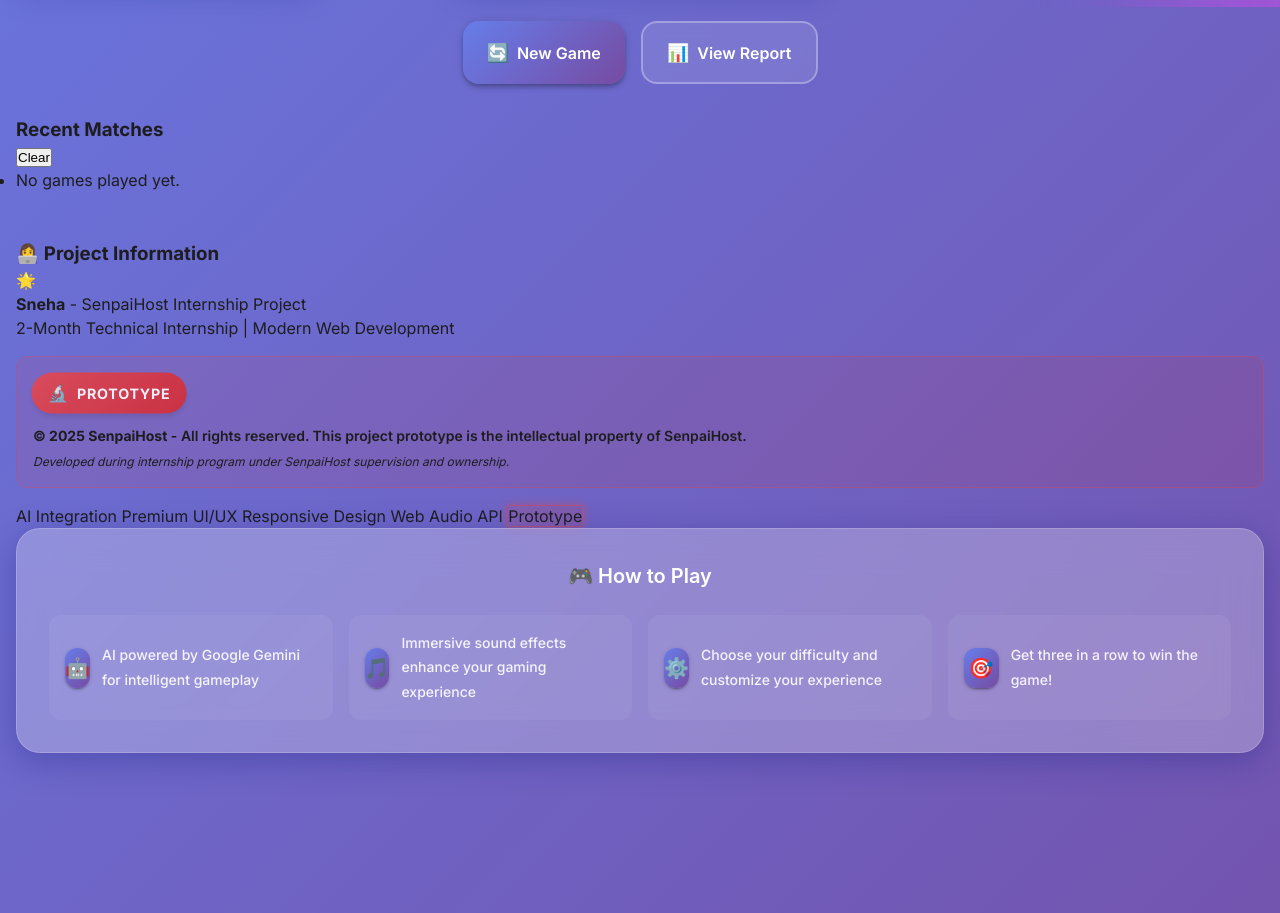
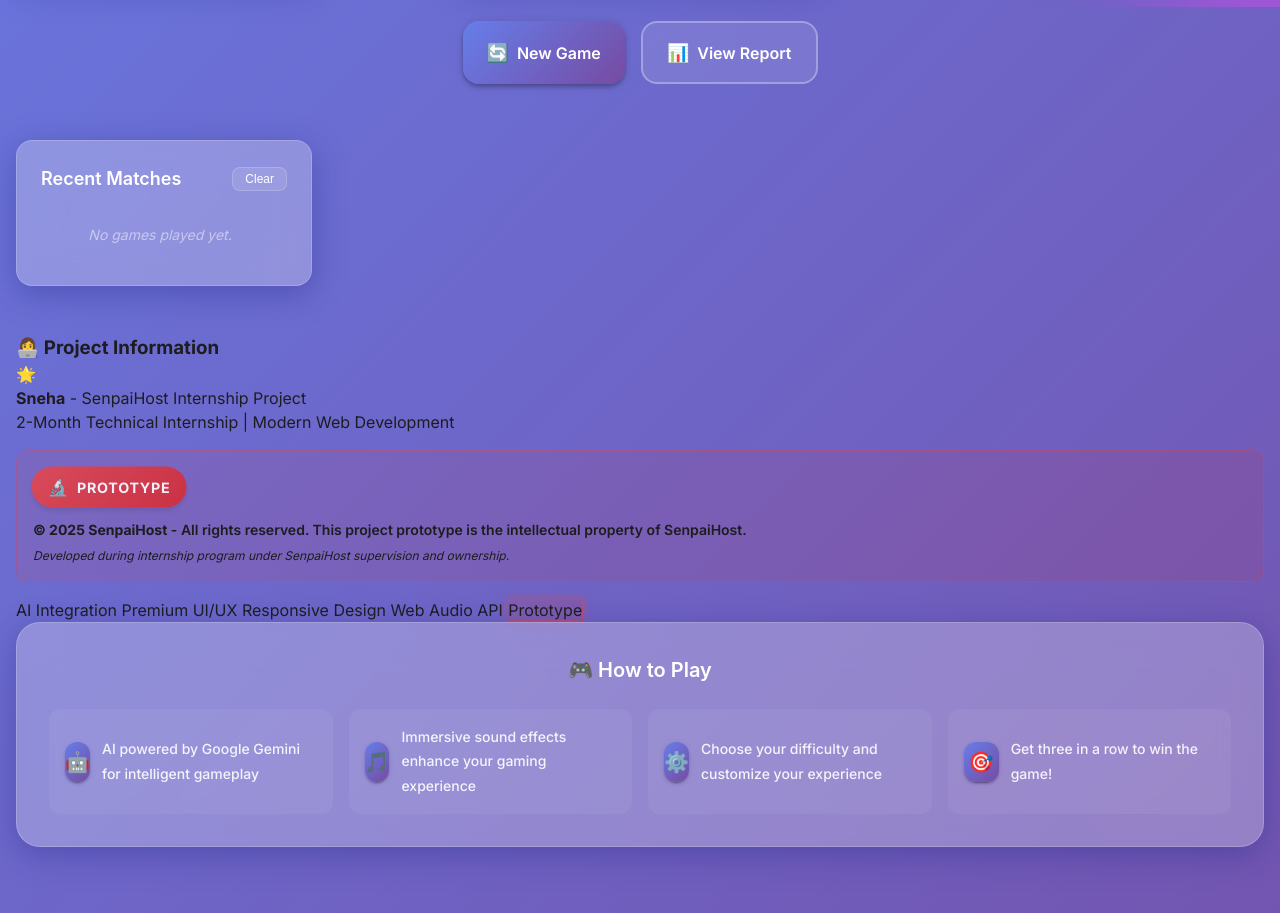
Before and after one commit to SnehaParmar10/senpaihost-internship-project, a website: page index.html in a window 1280 px wide. Shown: the part 793-1706 px from the top of the page. Drawn offline with Linux system fonts and the light colour scheme; a web font is replaced by a local one.

Commit message:
Style: Implement premium glassmorphism styles for History section

```diff
--- a/styles.css
+++ b/styles.css
@@ -1074,5 +1074,106 @@ body {
         font-size: 10px;
     }
 }
+/* ===== GAME HISTORY SECTION ===== */
+.history-section {
+    margin-top: var(--space-6);
+    background: var(--glass-bg);
+    backdrop-filter: blur(20px);
+    border: 1px solid var(--glass-border);
+    border-radius: var(--radius-xl);
+    padding: var(--space-6);
+    box-shadow: var(--shadow-glass);
+    animation: slideInRight 0.8s var(--easing-decelerate) 0.1s both;
+}
 
-/* ===== EXISTING FEATURE TAGS ===== */
+.history-header {
+    display: flex;
+    justify-content: space-between;
+    align-items: center;
+    margin-bottom: var(--space-4);
+}
+
+.history-header h3 {
+    font-family: var(--font-family-display);
+    font-size: var(--font-size-lg);
+    font-weight: var(--font-weight-semibold);
+    color: var(--white);
+    margin: 0;
+}
+
+.clear-btn {
+    padding: var(--space-1) var(--space-3);
+    background: rgba(255, 255, 255, 0.1);
+    border: 1px solid var(--glass-border);
+    border-radius: var(--radius-md);
+    color: var(--white);
+    font-size: var(--font-size-xs);
+    cursor: pointer;
+    transition: all var(--transition-normal);
+}
+
+.clear-btn:hover {
+    background: var(--primary-red);
+    border-color: var(--primary-red);
+}
+
+.history-container {
+    max-height: 200px;
+    overflow-y: auto;
+    padding-right: var(--space-2);
+}
+
+.history-container::-webkit-scrollbar {
+    width: 4px;
+}
+
+.history-container::-webkit-scrollbar-track {
+    background: rgba(255, 255, 255, 0.05);
+}
+
+.history-container::-webkit-scrollbar-thumb {
+    background: rgba(255, 255, 255, 0.2);
+    border-radius: var(--radius-full);
+}
+
+.history-list {
+    list-style: none;
+    display: flex;
+    flex-direction: column;
+    gap: var(--space-2);
+}
+
+.history-item {
+    display: flex;
+    justify-content: space-between;
+    align-items: center;
+    padding: var(--space-3);
+    background: rgba(255, 255, 255, 0.05);
+    border-radius: var(--radius-lg);
+    font-size: var(--font-size-sm);
+    color: var(--white);
+    animation: fadeIn 0.3s ease-out;
+}
+
+.history-item .winner-tag {
+    padding: var(--space-1) var(--space-2);
+    border-radius: var(--radius-sm);
+    font-weight: var(--font-weight-bold);
+}
+
+.winner-x .winner-tag { background: rgba(255, 107, 107, 0.2); color: #FF6B6B; }
+.winner-o .winner-tag { background: rgba(78, 205, 196, 0.2); color: #4ECDC4; }
+.winner-draw .winner-tag { background: rgba(255, 255, 255, 0.1); color: var(--white); }
+
+.history-empty {
+    text-align: center;
+    padding: var(--space-4);
+    color: rgba(255, 255, 255, 0.5);
+    font-style: italic;
+    font-size: var(--font-size-sm);
+}
+
+@keyframes fadeIn {
+    from { opacity: 0; transform: translateY(5px); }
+    to { opacity: 1; transform: translateY(0); }
+}
```
